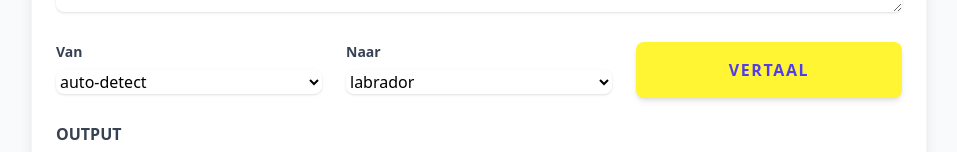
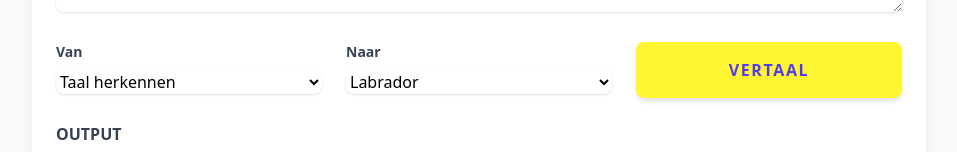
Before and after one commit to Geert32/pet-translator, an Angular app: page / in a window 1280 px wide. Shown: the part 381-533 px from the top of the page, without its empty margins (161-1118 px from the left). Built offline with nearby package versions, Linux system fonts and the light colour scheme.

Commit message:
chore: add translation pipe

```diff
--- /dev/null
+++ b/src/app/domains/shared/data/translation-option-translator-pipe.ts
@@ -0,0 +1,19 @@
+import { Pipe, PipeTransform } from '@angular/core';
+import { TranslationOption } from './translation-option';
+
+@Pipe({
+  name: 'translationOptionTranslator',
+})
+export class TranslationOptionTranslatorPipe implements PipeTransform {
+  private readonly translationMap = new Map<TranslationOption, string>([
+    [TranslationOption.AutoDetect, 'Taal herkennen'],
+    [TranslationOption.Labrador, 'Labrador'],
+    [TranslationOption.Mens, 'Mens'],
+    [TranslationOption.Parkiet, 'Parkiet'],
+    [TranslationOption.Papegaai, 'Papegaai'],
+  ]);
+
+  transform(option: TranslationOption): string {
+    return this.translationMap.get(option) ?? '';
+  }
+}
--- a/src/app/domains/translator/ui-translation-options/translation-options.html
+++ b/src/app/domains/translator/ui-translation-options/translation-options.html
@@ -5,6 +5,6 @@
   (change)="setValue($event)"
 >
   @for (option of options(); track option) {
-    <option [value]="option">{{ option }}</option>
+    <option [value]="option">{{ option | translationOptionTranslator }}</option>
   }
 </select>
--- a/src/app/domains/translator/ui-translation-options/translation-options.ts
+++ b/src/app/domains/translator/ui-translation-options/translation-options.ts
@@ -2,10 +2,11 @@ import { ChangeDetectionStrategy, Component, input, model } from '@angular/core'
 import { ReactiveFormsModule } from '@angular/forms';
 import { FormValueControl, ValidationError } from '@angular/forms/signals';
 import { TranslationOption } from '../../shared/data/translation-option';
+import { TranslationOptionTranslatorPipe } from '../../shared/data/translation-option-translator-pipe';
 
 @Component({
   selector: 'app-translation-options',
-  imports: [ReactiveFormsModule],
+  imports: [ReactiveFormsModule, TranslationOptionTranslatorPipe],
   templateUrl: './translation-options.html',
   changeDetection: ChangeDetectionStrategy.OnPush,
 })
```
